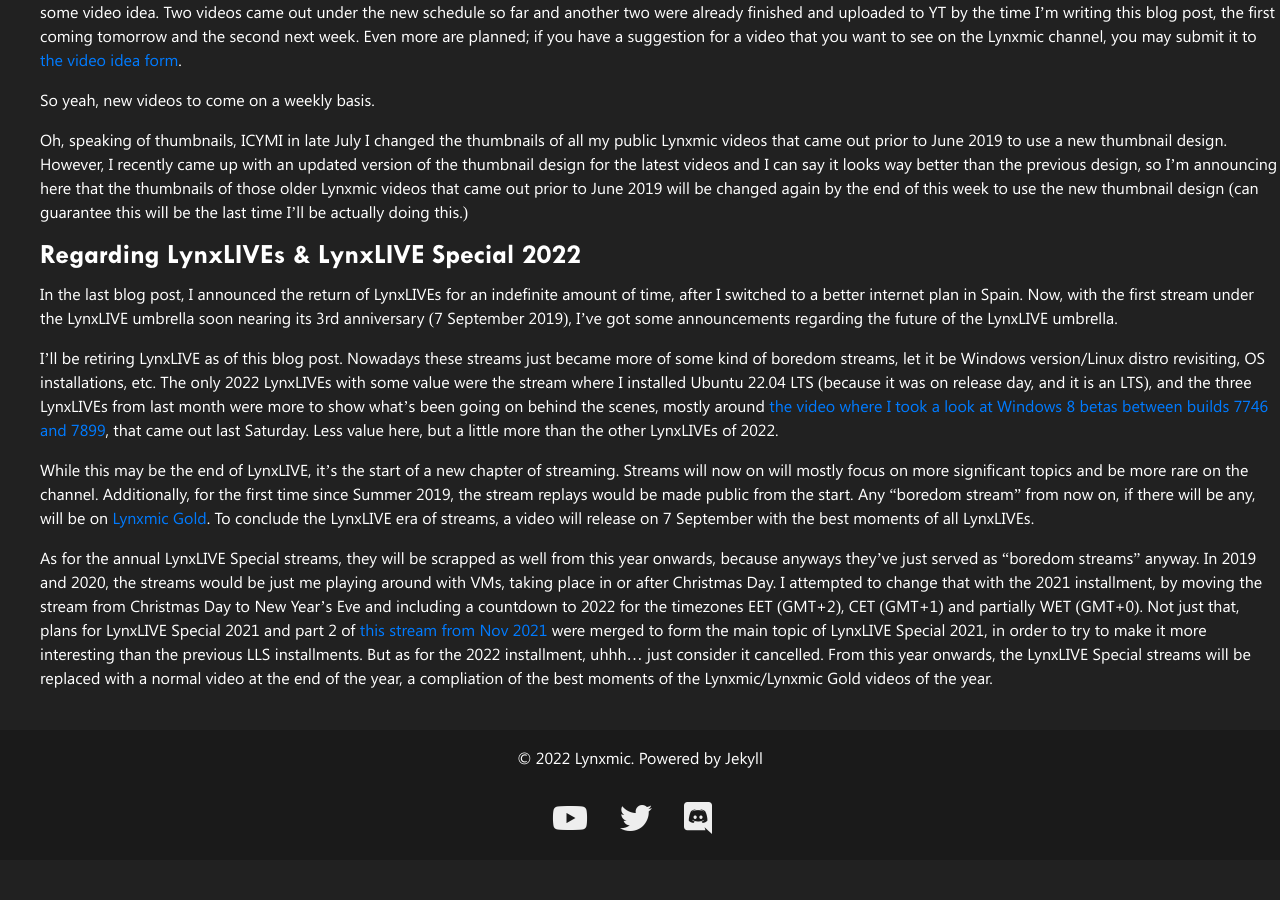
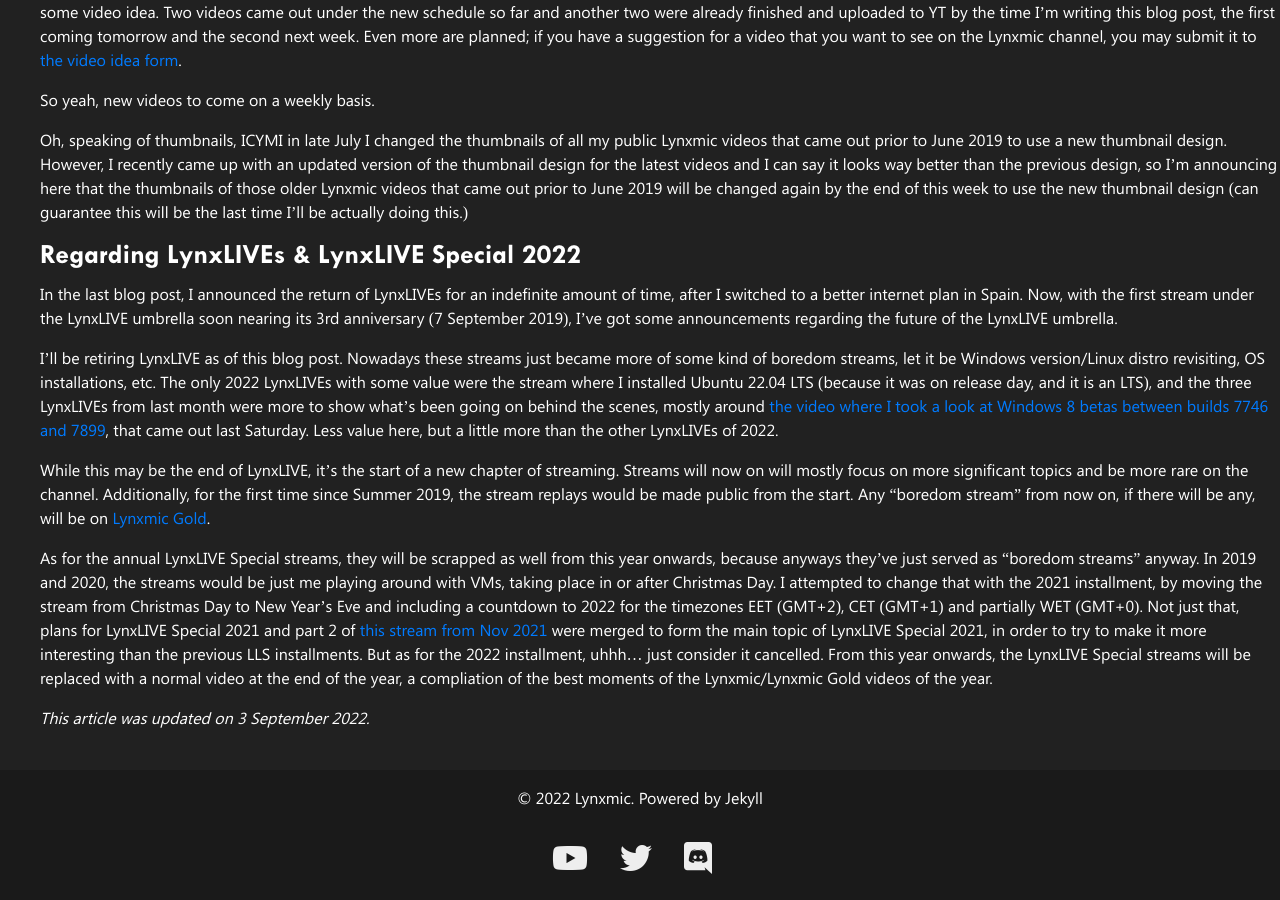
Before and after one commit to theclyron/lynxblog, a Jekyll site: the page built from docs/_posts/2022-09-02-concluding-summer-2022-and-looking-forward-to-fall.markdown, in a window 1280 px wide and 900 px high, scrolled down 1091 px. Built offline with Jekyll 4.4.1, drawn with Linux system fonts in a browser that asks for light colours; nearby versions of some CDN libraries; before the commit the page ends 1951 px from its top, so only the background shows below that.

Commit message:
Update 2022-09-02-concluding-summer-2022-and-looking-forward-to-fall.markdown

```diff
--- a/docs/_posts/2022-09-02-concluding-summer-2022-and-looking-forward-to-fall.markdown
+++ b/docs/_posts/2022-09-02-concluding-summer-2022-and-looking-forward-to-fall.markdown
@@ -25,9 +25,11 @@
 
 I'll be retiring LynxLIVE as of this blog post. Nowadays these streams just became more of some kind of boredom streams, let it be Windows version/Linux distro revisiting, OS installations, etc. The only 2022 LynxLIVEs with some value were the stream where I installed Ubuntu 22.04 LTS (because it was on release day, and it is an LTS), and the three LynxLIVEs from last month were more to show what's been going on behind the scenes, mostly around [the video where I took a look at Windows 8 betas between builds 7746 and 7899][2], that came out last Saturday. Less value here, but a little more than the other LynxLIVEs of 2022.
 
-While this may be the end of LynxLIVE, it's the start of a new chapter of streaming. Streams will now on will mostly focus on more significant topics and be more rare on the channel. Additionally, for the first time since Summer 2019, the stream replays would be made public from the start. Any "boredom stream" from now on, if there will be any, will be on [Lynxmic Gold][3]. To conclude the LynxLIVE era of streams, a video will release on 7 September with the best moments of all LynxLIVEs.
+While this may be the end of LynxLIVE, it's the start of a new chapter of streaming. Streams will now on will mostly focus on more significant topics and be more rare on the channel. Additionally, for the first time since Summer 2019, the stream replays would be made public from the start. Any "boredom stream" from now on, if there will be any, will be on [Lynxmic Gold][3].
 
 As for the annual LynxLIVE Special streams, they will be scrapped as well from this year onwards, because anyways they've just served as "boredom streams" anyway. In 2019 and 2020, the streams would be just me playing around with VMs, taking place in or after Christmas Day. I attempted to change that with the 2021 installment, by moving the stream from Christmas Day to New Year's Eve and including a countdown to 2022 for the timezones EET (GMT+2), CET (GMT+1) and partially WET (GMT+0). Not just that, plans for LynxLIVE Special 2021 and part 2 of [this stream from Nov 2021][4] were merged to form the main topic of LynxLIVE Special 2021, in order to try to make it more interesting than the previous LLS installments. But as for the 2022 installment, uhhh... just consider it cancelled. From this year onwards, the LynxLIVE Special streams will be replaced with a normal video at the end of the year, a compliation of the best moments of the Lynxmic/Lynxmic Gold videos of the year.
+
+*This article was updated on 3 September 2022.*
 
 [1]: https://forms.gle/NS6dCER2gwZRBn3o7
 [2]: https://youtu.be/M94mzKpILIg
```
